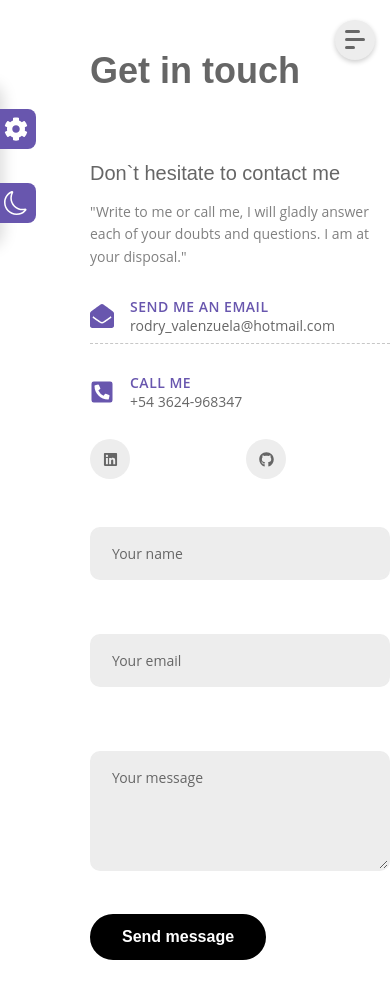
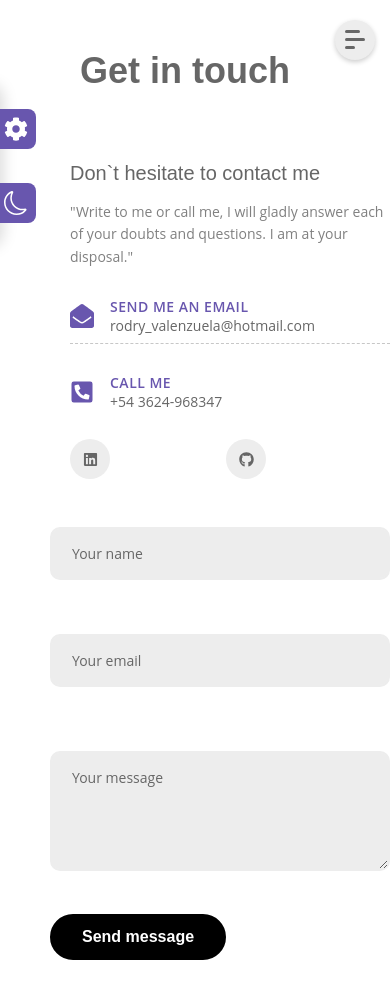
Before and after one commit to RodryVz/PortafolioReact, a React (Vite) app: page /contact in a window 390 px wide. Shown: the top 998 px of the page. Built offline with nearby package versions, Linux system fonts and the light colour scheme; a web font is replaced by a local one.

Commit message:
actualizacion de contacto

```diff
--- a/src/index.css
+++ b/src/index.css
@@ -250,6 +250,12 @@
         margin-block: auto;
         text-align: left;
     }
+    .contact__form{
+        margin-left: -20px;
+    }
+    .contact {
+        margin-left: -20px;
+    }
 
     .home__title {
         font-size: var(--h1-font-size);
```
